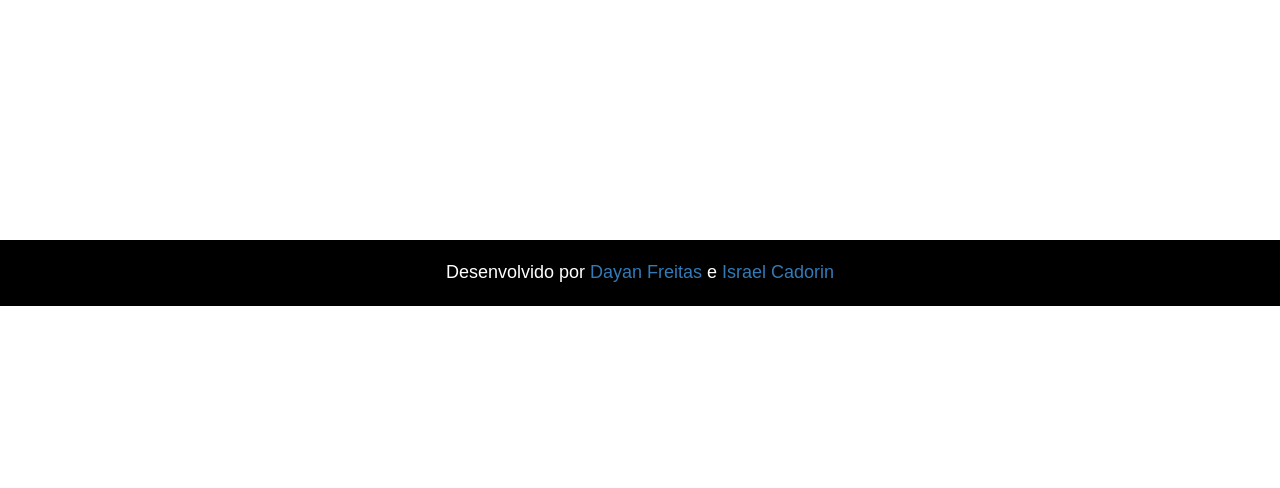
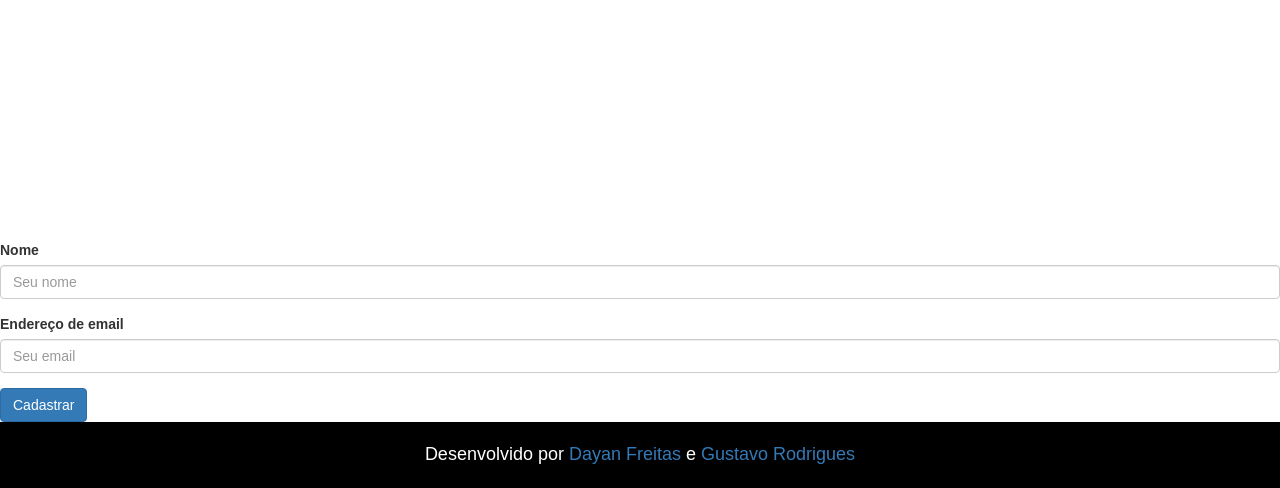
Before and after one commit to gustavorodi/Projeto_de_micro_servicos, a Flask app: page / in a window 1280 px wide. Shown: the part 630-1118 px from the top of the page. Before the commit the page ends 936 px from the top, so only its background shows below. Run offline with Flask 2, Linux system fonts and the light colour scheme; some libraries are stand-ins or nearby versions; some web fonts are replaced.

Commit message:
Rota do cadastro de contato

```diff
--- a/app/app.py
+++ b/app/app.py
@@ -1,4 +1,4 @@
-from flask import Flask, render_template, url_for, request, redirect
+from flask import Flask, render_template, url_for, request, redirect, jsonify
 from Helper.ConstantesParametro import ConstantesParametro
 from Helper.Validate import Validate
 
@@ -46,6 +46,13 @@ def registrar():
 def usuarioIndex():
     return render_template('usuarioIndex.html')
 
+@app.route("/cadastrar-contato", methods=['POST'])
+def cadastrar_contato():
+    print("test ")
+    return jsonify(
+        form = request.form
+    )
+
 @app.errorhandler(404)
 def page_not_found(error):
    return render_template('404.html')
--- a/app/templates/layout.html
+++ b/app/templates/layout.html
@@ -14,6 +14,7 @@
   {% block content %}
 
   {% endblock %}
+  {% include './registro/formulario.html' %}
   {% include 'rodape.html' %}
 </body>
 </html>
--- /dev/null
+++ b/app/templates/registro/formulario.html
@@ -0,0 +1,15 @@
+<form method="POST" action="/cadastrar-contato">
+    <div class="form-group">
+        <label>Nome</label>
+        <input id="nome-input" type="nome" name="nome"  class="form-control" placeholder="Seu nome">
+    </div>
+    <div class="form-group">
+        <label for="email-input">Endereço de email</label>
+        <input id="email-input" type="email" name="email"  class="form-control" placeholder="Seu email">
+    </div>
+    <!-- <div class="form-group">
+        <label for="password-input">Senha</label>
+        <input id="password-input" name="senha" type="password" class="form-control"  placeholder="Senha">
+    </div> -->
+    <button type="submit" class="btn btn-primary">Cadastrar</button>
+</form>
--- a/app/templates/rodape.html
+++ b/app/templates/rodape.html
@@ -3,6 +3,6 @@
     text-align: center;
     font-size: 18px;
     color: white;">
-      Desenvolvido por <a href="">Dayan Freitas</a> e <a href="">Israel Cadorin</a>
+      Desenvolvido por <a href="">Dayan Freitas</a> e <a href="">Gustavo Rodrigues</a>
     </div>
 </footer>
```
Also changed, not shown: app/tabela.py (+4 -3 lines), app/templates/login.html (+7 -22 lines), app/templates/registro/formulario-registro.html (deleted).
